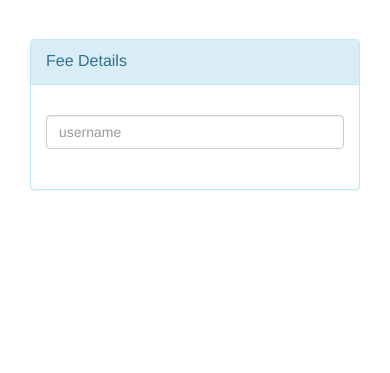
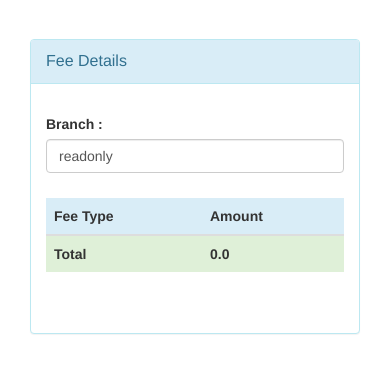
Before and after one commit to vhchaudhary/vhc_django, a Django app: page /pay_fee in a window 390 px wide. Shown: the part 51-424 px from the top of the page. Run offline with Django 3.2, Linux system fonts and the light colour scheme; some libraries are stand-ins or nearby versions.

Commit message:
[ADD/IMP]Added Paypal.js and improved design and code

```diff
--- a/fees_management/urls.py
+++ b/fees_management/urls.py
@@ -11,4 +11,5 @@ urlpatterns = [
     path('forgot_password', views.forgot_password, name="forgot_password"),
     path('send_pass_reset_mail', views.send_pass_reset_mail, name="send_pass_reset_mail"),
     path('pay_fee', views.pay_fee, name='pay_fee'),
+    path('pay_success', views.pay_success, name='pay_success'),
 ]
--- a/fees_management/views.py
+++ b/fees_management/views.py
@@ -2,13 +2,15 @@ import pdb
 from django.contrib.auth import authenticate, login, logout
 from django.http import JsonResponse, HttpResponse
 from django.shortcuts import render
-from django.db.models import Q
+from django.db.models import Q, Sum
 from django.core.mail import EmailMessage
-
+from django.http import HttpResponse, JsonResponse
+from django.views.decorators.csrf import csrf_exempt
 from vhc_project import settings
 from .models import *
 
 
+@csrf_exempt
 def log_in(request):
     if request.method == 'POST':
         user_name = request.POST.get('username')
@@ -18,8 +20,11 @@ def log_in(request):
         # pdb.set_trace()
         if user is not None:
             login(request, user)
-            pdb.set_trace()
-            return render(request, 'fees/pay_fee.html', {'user': user})
+            student = Student.objects.get(user=user.id)
+            fees = Fee.objects.filter(branch=student.branch).values()
+            total = fees.aggregate(Sum('amount')).get('amount__sum', 0)
+            # pdb.set_trace()
+            return render(request, 'fees/pay_fee.html', {'student': student, 'fees': fees, 'total': total})
         else:
             return HttpResponse("Login Failed")
 
@@ -27,6 +32,13 @@ def log_in(request):
     courses = Course.objects.all().values()
 
     return render(request, 'fees/login.html', {'institutes': institutes, 'courses': courses})
+
+
+def pay_fee(request):
+    return render(request, 'fees/pay_fee.html')
+
+def pay_success(request):
+    return HttpResponse('payment Success')
 
 
 def log_out(request):
@@ -47,10 +59,10 @@ def register(request):
         address = request.POST.get('address')
         dob = request.POST.get('dob')
 
-        user = Student.objects.create_user(username=username, email=email, password=password, enr_no=enr_no,
-                                           first_name=fname, last_name=lname, branch=branch, course=course, address=address, dob=dob)
-        # pdb.set_trace()
+        user = User.objects.create_user(username=username, email=email, password=password, first_name=fname, last_name=lname)
+        student = Student(user=user, enr_no=enr_no, branch=branch, course=course, address=address, dob=dob)
         user.save()
+        student.save()
 
     return render(request, 'fees/login.html')
 
@@ -82,7 +94,3 @@ def send_pass_reset_mail(request):
         except User.DoesNotExist:
 
             return JsonResponse({'success': False})
-
-
-def pay_fee(request):
-    return render(request, 'fees/pay_fee.html')
--- a/static/js/main.js
+++ b/static/js/main.js
@@ -7,6 +7,22 @@ $(document).ready(function(){
     $('#link_signin').click(function(){
         $('#loginbox').show();
         $('#signupbox').hide();
+    });
+
+    $(document).on("click", ".check-fee", function(e){
+
+        total = parseFloat($('#total_amount').val());
+
+         if($(this).is(':checked')){
+            total += parseFloat($(this).val());
+         }
+         else{
+            total -= parseFloat($(this).val());
+         }
+
+         $('#total_amount').val(total);
+         $('#span_total').text(total);
+
     });
 
     $(document).on("submit", "#fr_pass_form", function(e){
--- /dev/null
+++ b/static/js/paypal.js
@@ -0,0 +1,56 @@
+
+// Render the PayPal button
+paypal.Button.render({
+    // Set your environment
+    env: 'sandbox', // sandbox | production
+
+    // Specify the style of the button
+    style: {
+        layout: 'vertical',  // horizontal | vertical
+        size:   'medium',    // medium | large | responsive
+        shape:  'rect',      // pill | rect
+        color:  'gold'       // gold | blue | silver | white | black
+    },
+
+    // Specify allowed and disallowed funding sources
+    //
+    // Options:
+    // - paypal.FUNDING.CARD
+    // - paypal.FUNDING.CREDIT
+    // - paypal.FUNDING.ELV
+    funding: {
+        allowed: [
+        paypal.FUNDING.CARD,
+        paypal.FUNDING.CREDIT
+        ],
+        disallowed: []
+    },
+
+    // PayPal Client IDs - replace with your own
+    // Create a PayPal app: https://developer.paypal.com/developer/applications/create
+    client: {
+        sandbox: 'AZDxjDScFpQtjWTOUtWKbyN_bDt4OgqaF4eYXlewfBP4-8aqX3PiV8e1GWU6liB2CUXlkA59kJXE7M6R',
+        production: '<insert production client id>'
+    },
+
+    payment: function (data, actions) {
+        return actions.payment.create({
+            payment: {
+                transactions: [
+                {
+                    amount: {
+                        total: '500',
+                        currency: 'USD'
+                    }
+                }]
+            }
+        });
+    },
+
+    onAuthorize: function (data, actions) {
+        return actions.payment.execute()
+        .then(function () {
+            window.alert('Payment Complete!');
+        });
+    }
+}, '#paypal-button-container');
--- a/templates/fees/pay_fee.html
+++ b/templates/fees/pay_fee.html
@@ -25,7 +25,7 @@
                     <ul class="nav navbar-nav navbar-right">
                         <li><a href="#about">ABOUT</a></li>
                         <li><a href="#services">SERVICES</a></li>
-                        <li><a href="/logout">Logout</a></li>
+                        <li><a href="/logout">Logout( {{user.username}} )</a></li>
                     </ul>
                 </div>
             </div>
@@ -36,10 +36,7 @@
             <div style="margin-top:50px;" class="mainbox col-md-6 col-md-offset-3 col-sm-8 col-sm-offset-2">
                 <div class="panel panel-info" >
                     <div class="panel-heading">
-                        <div class="row">
-                            <div class="panel-title col-md-6">Fee Details</div>
-                            <div class="col-md-6 text-right">{{ user.username }}</div>
-                        </div>
+                        <div class="panel-title">Fee Details</div>
                     </div>
 
                     <div style="padding-top:30px" class="panel-body" >
@@ -48,9 +45,43 @@
 
                         <form id="pay_fee_form" action="/pay" method="post">
                             {% csrf_token %}
-                            <!--{% for -->
                             <div style="margin-bottom: 25px" class="form-group">
-                                <input id="login_username" type="text" class="form-control" name="username" value="" placeholder="username" required>
+                                <label for="branch">Branch : </label>
+                                <input id="branch" type="text" class="form-control" name="branch" value={{ student.branch.name }} readonly>
+                            </div>
+
+                            <div style="margin-bottom: 25px" class="row">
+                                <div class="col-md-12">
+                                    <table class="table">
+                                    <thead>
+                                        <tr class="info">
+                                            <th>Fee Type</th>
+                                            <th>Amount</th>
+                                        </tr>
+                                    </thead>
+                                    <tbody>
+                                        {% for f in fees %}
+                                        <tr>
+                                            <td><input type="checkbox" value={{ f.amount }} class="check-fee"> {{ f.fee_type }}</td>
+                                            <td>{{ f.amount }}</td>
+                                        </tr>
+                                        {% endfor %}
+
+                                        <tr class="success">
+                                            <td><strong>Total</strong></td>
+                                            <td><strong><span id="span_total">0.0</span></strong><input type="hidden" id="total_amount" value="0.0"></td>
+                                        </tr>
+                                    </tbody>
+                                </table>
+                                </div>
+                            </div>
+
+                            <div class="row text-center">
+                                <div class="col-md-12">
+                                    <div id="paypal-button-container"></div>
+                                    <script src="https://www.paypalobjects.com/api/checkout.js"></script>
+                                    <script src="{% static 'js/paypal.js' %}"></script>
+                                </div>
                             </div>
 
                         </form>
--- a/vhc_project/settings.py
+++ b/vhc_project/settings.py
@@ -27,6 +27,7 @@ DEBUG = True
 
 ALLOWED_HOSTS = ['127.0.0.1']
 
+# AUTH_USER_MODEL = "fees_management.User"
 
 # Application definition
 
```
Also changed, not shown: fees_management/admin.py (+10 -10 lines), fees_management/models.py (+6 -3 lines), fees_management/migrations/0001_initial.py, fees_management/migrations/0002_auto_20181005_1059.py (deleted), fees_management/migrations/0002_auto_20181009_0715.py (added), fees_management/migrations/0003_fee.py (added).
